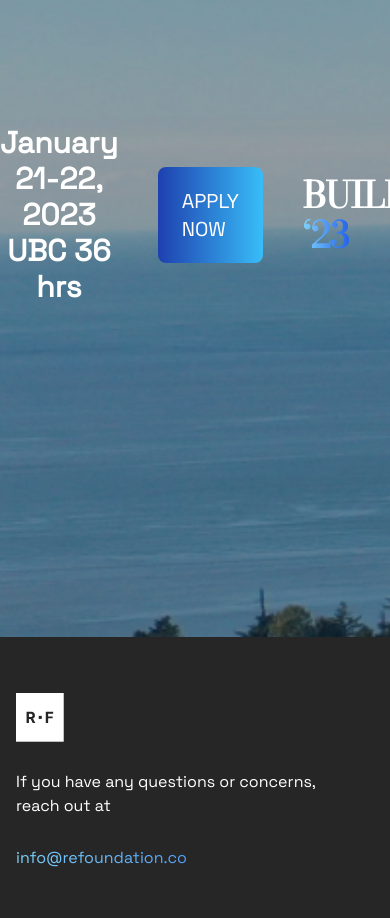
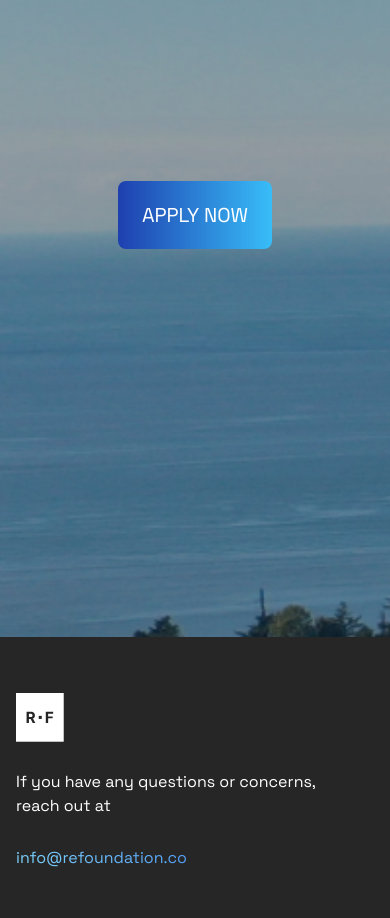
Before and after one commit to jerryq0101/BUILD-23-website, a Next.js app in the folder src/: page / in a window 390 px wide. Shown: the part 4840-5758 px from the top of the page. Built offline with nearby package versions, Linux system fonts and the light colour scheme; a web font is replaced by a local one.

Commit message:
mobile text

```diff
--- a/src/pages/index.js
+++ b/src/pages/index.js
@@ -120,7 +120,7 @@ export default function Home() {
       <div className="flex h-80 bg-[url('/splash.png')] bg-cover flex-col h-screen">
         <div className="backdrop-brightness-20 bg-black/30 flex h-full w-full">
           <div className="flex-1 h-full items-center justify-center flex">
-            <p className="text-center text-3xl text-white font-semibold pr-10">
+            <p className="text-center text-3xl text-white font-semibold pr-10 hidden md:block">
               January 21-22, 2023 UBC 36 hrs
             </p>
             <Link
@@ -129,7 +129,7 @@ export default function Home() {
             >
               APPLY NOW
             </Link>
-            <p className="text-4xl font-semibold text-white pl-10 font-Bodoni">
+            <p className="text-4xl font-semibold text-white pl-10 font-Bodoni hidden md:block">
               BUILD{" "}
               <span className="font-bold text-transparent bg-clip-text transition-colors bg-gradient-to-r to-blue-600 from-sky-300">
                 ‘23
```
